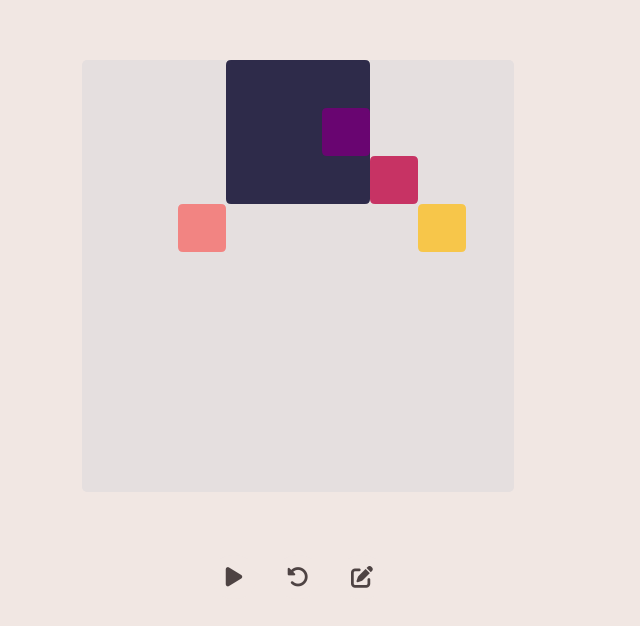
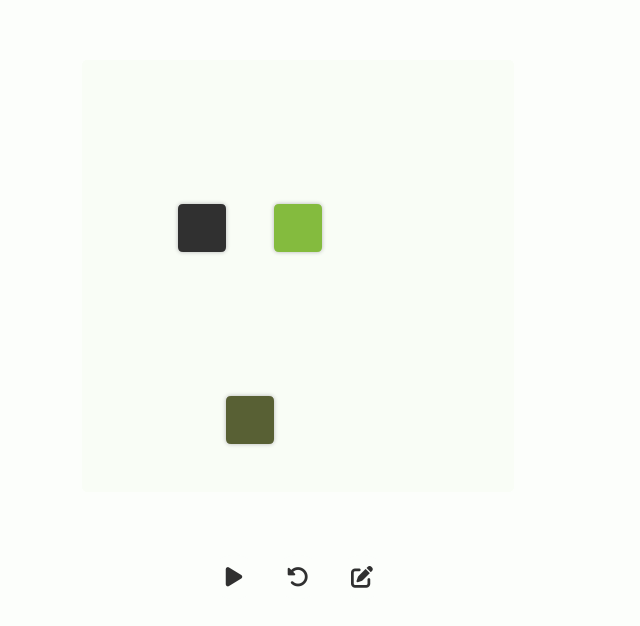
Before and after one commit to gmtmg/boundarium, a plain HTML site: page BoundArium_js/index.html in a window 1280 px wide. Shown: the part 114-740 px from the top of the page, without its empty margins (342-982 px from the left). Drawn offline with Linux system fonts and the light colour scheme.

Commit message:
更新のたびに正方形の位置と色を変更されるようにした

```diff
--- a/BoundArium_js/boundArium.js
+++ b/BoundArium_js/boundArium.js
@@ -41,9 +41,120 @@ canvas.height = squareSize;
 const squareX = (canvas.width - squareSize) / 2;
 const squareY = (canvas.height - squareSize) / 2;
 
-const buttonContainer = document.getElementById('buttonContainer');
-const buttonstyle = window.getComputedStyle(buttonContainer);
-let roundColor = buttonstyle.getPropertyValue("--main-button-color");
+const buttonContainer = document.querySelectorAll('#buttonContainer button');
+const canvasStyle = window.getComputedStyle(canvas);
+let canvasColor = canvasStyle.getPropertyValue("--main-item-color");
+const shadowOffLen = squareSize / 5
+function generateColorScheme() {
+  // ベースとなる色相（hue）をランダムに生成
+  var baseHue = Math.random() * 360;
+  // 彩度（saturation）を一定に設定
+  var saturation = 70;
+  // 明度（lightness）を一定に設定
+  var lightness = Math.random() > 0.5 ? 99 : 10; // 明度を限りなく白または黒に設定
+  let mNum = -1
+  if (lightness<=10){mNum = 1}
+  // ベースの色を基準にした配色パターンを生成
+  var colorScheme = [
+      'hsl(' + baseHue + ', ' + saturation + '%, ' + (lightness + 0.1) + '%)',
+      'hsl(' + baseHue + ', ' + saturation + '%, ' + (lightness - 1) + '%)', // やや暗めの色
+      'hsl(' + (baseHue  + 10*mNum) + ', ' + (saturation+100*mNum) + '%, ' + (lightness + 80*mNum) + '%)',
+
+      'hsl(' + (baseHue  + 15*mNum) + ', ' + (saturation+20*mNum) + '%, ' + (lightness + 50*mNum) + '%)', // やや明るめの色
+      'hsl(' + (baseHue  + 30*mNum) + ', ' + (saturation+40*mNum) + '%, ' + (lightness + 70*mNum) + '%)',
+      'hsl(' + (baseHue  + 100*mNum) + ', ' + (saturation+100*mNum) + '%, ' + (lightness + 80*mNum) + '%)',
+
+  ];
+
+  return colorScheme;
+}
+function randomPos() {
+  return Math.floor(Math.random() * (9)) -4;
+}
+colorList = generateColorScheme()
+document.body.style.backgroundColor = colorList[0];
+canvas.style.backgroundColor = colorList[1];
+buttonContainer.forEach(function(button) {
+  button.style.backgroundColor = colorList[0]; // ボタンの背景色を変更
+  button.style.color = colorList[2]; // ボタンの色を変更
+});
+// RGBからHSVへの変換関数
+function rgbToHsv(r, g, b) {
+  r /= 255, g /= 255, b /= 255;
+
+  var max = Math.max(r, g, b), min = Math.min(r, g, b);
+  var h, s, v = max;
+
+  var d = max - min;
+  s = max === 0 ? 0 : d / max;
+
+  if (max === min) {
+      h = 0; // achromatic
+  } else {
+      switch (max) {
+          case r: h = (g - b) / d + (g < b ? 6 : 0); break;
+          case g: h = (b - r) / d + 2; break;
+          case b: h = (r - g) / d + 4; break;
+      }
+      h /= 6;
+  }
+
+  return [h, s, v];
+}
+
+// HSVからRGBへの変換関数
+function hsvToRgb(h, s, v) {
+  var r, g, b;
+
+  var i = Math.floor(h * 6);
+  var f = h * 6 - i;
+  var p = v * (1 - s);
+  var q = v * (1 - f * s);
+  var t = v * (1 - (1 - f) * s);
+
+  switch (i % 6) {
+      case 0: r = v, g = t, b = p; break;
+      case 1: r = q, g = v, b = p; break;
+      case 2: r = p, g = v, b = t; break;
+      case 3: r = p, g = q, b = v; break;
+      case 4: r = t, g = p, b = v; break;
+      case 5: r = v, g = p, b = q; break;
+  }
+
+  return [Math.round(r * 255), Math.round(g * 255), Math.round(b * 255)];
+}
+
+// 指定した色が明るい場合に彩度を高め、明度を低くし、
+// 指定した色が暗い場合に彩度を下げて明度を高くする関数
+function adjustColorBrightness(color) {
+  var r = parseInt(color.slice(1, 3), 16);
+  var g = parseInt(color.slice(3, 5), 16);
+  var b = parseInt(color.slice(5, 7), 16);
+
+  var hsv = rgbToHsv(r, g, b);
+  var h = hsv[0], s = hsv[1], v = hsv[2];
+ console.log(v);
+  if (v > 0.5) {
+      s *= 1.5; // 彩度を高める
+      v *= 0.7; // 明度を低くする
+  } else {
+    // 白色から少しだけ指定した色に近い色を生成
+    v = 0.1; // 明度を最大値に設定
+    s = 0.1;
+}
+
+  var rgb = hsvToRgb(h, s, v);
+
+  // 新しい色の16進数表現を返す
+  return "#" + rgb.map(c => {
+      var hex = c.toString(16);
+      return hex.length === 1 ? "0" + hex : hex;
+  }).join("");
+}
+
+
+var adjustedColor = adjustColorBrightness(canvasColor);
+
 
 // AudioContextの初期化
 const audioCtx = new (window.AudioContext || window.webkitAudioContext)();
@@ -96,68 +207,42 @@ function playSound(soundType, gainN) {
 let pinballs = [
   {
     id:0,
-    x: 0 ,
-    y: -4 ,
-    size: 144,
-    vx: 3, // X方向の速度
-    vy: 3, // Y方向の速度
-    soundTop: freq.piano.do1,
-    soundRight: freq.piano.fa1,
-    soundBottom: freq.piano.do2,
-    soundLeft: freq.piano.so1,
-    color: "#2e2b4a",
+    x: randomPos() ,
+    y: randomPos() ,
+    size: 48,
+    vx: randomPos(), // X方向の速度
+    vy: randomPos(), // Y方向の速度
+    soundTop: freq.beep.do1,
+    soundRight: freq.beep.fa1,
+    soundBottom: freq.beep.do2,
+    soundLeft: freq.beep.so1,
+    color: colorList[3],
     radiusNum: 5
   },  {
     id:0,
-    x: 1 ,
-    y: -3 ,
+    x: randomPos() ,
+    y: randomPos() ,
     size: 48,
-    vx: 2, // X方向の速度
-    vy: 4, // Y方向の速度
-    soundTop: freq.piano.re1,
-    soundRight: freq.piano.mi1,
-    soundBottom: freq.piano.shi1,
-    soundLeft: freq.piano.ra1,
-    color: "#690571",
+    vx: randomPos(), // X方向の速度
+    vy: randomPos(), // Y方向の速度
+    soundTop: freq.beep.re1,
+    soundRight: freq.beep.fa1,
+    soundBottom: freq.beep.re1,
+    soundLeft: freq.beep.so1,
+    color: colorList[4],
     radiusNum: 5
   },  {
     id:0,
-    x: 2 ,
-    y: -2 ,
+    x: randomPos() ,
+    y: randomPos() ,
     size: 48,
-    vx: 4, // X方向の速度
-    vy: -2, // Y方向の速度
-    soundTop: freq.piano.mi1,
-    soundRight: freq.piano.re1,
-    soundBottom: freq.piano.ra1,
-    soundLeft: freq.piano.shi1,
-    color: "#c73364",
-    radiusNum: 5
-  },  {
-    id:0,
-    x: 3 ,
-    y: -1 ,
-    size: 48,
-    vx: 1, // X方向の速度
-    vy: 2, // Y方向の速度
-    soundTop: freq.piano.fa1,
-    soundRight: freq.piano.do1,
-    soundBottom: freq.piano.so1,
-    soundLeft: freq.piano.do2,
-    color: "#f7c64a",
-    radiusNum: 5
-  },  {
-    id:0,
-    x: -2 ,
-    y: -1 ,
-    size: 48,
-    vx: 1, // X方向の速度
-    vy: -2, // Y方向の速度
-    soundTop: freq.piano.ra1,
-    soundRight: freq.piano.do1,
-    soundBottom: freq.piano.so1,
-    soundLeft: freq.piano.mi1,
-    color: "#f28482",
+    vx: randomPos(), // X方向の速度
+    vy: randomPos(), // Y方向の速度
+    soundTop: freq.beep.ra1,
+    soundRight: freq.beep.re1,
+    soundBottom: freq.beep.do2,
+    soundLeft: freq.beep.so1,
+    color: colorList[5],
     radiusNum: 5
   }
 ];
@@ -234,7 +319,7 @@ function slideAndFade(colorS, xS, speedS, cvs, con) {
     cvs.fillStyle = color; // カラーコードを使用
     cvs.fillRect(xS, 0, 12, con.height);
     xS -= speed;
-    opacity -= 0.1;
+    opacity -= 0.11;
     cvs.globalAlpha = opacity; // 透明度を設定
     if (xS > -10) {
         requestAnimationFrame(draw);
@@ -251,9 +336,9 @@ function slideAndFadeHorizontal(colorS, yS, speedS, cvs, con) {
   function draw() {
     cvs.clearRect(0, 0, con.width, con.height);
     cvs.fillStyle = color; // カラーコードを使用
-    cvs.fillRect(0, yS,  con.width, 6);
+    cvs.fillRect(0, yS,  con.width, 4);
     yS -= speed; // 上に移動するため、y座標を減算する
-    opacity -= 0.1;
+    opacity -= 0.05;
     cvs.globalAlpha = opacity; // 透明度を設定
 
     if (yS > -10) { // 上端に達するまで繰り返す
@@ -297,6 +382,11 @@ function updatePinballs() {
 
   // この関数を使って、角が丸い四角形を描く
   ctx.fillStyle = pinball.color;
+  ctx.shadowOffsetX = -(pinball.x - squareSize / 2) / shadowOffLen; // 影のX方向のオフセット
+  ctx.shadowOffsetY = -(pinball.y - squareSize / 2) / shadowOffLen; // 影のY方向のオフセット
+
+  ctx.shadowBlur = 2; // 影のぼかし量
+  //ctx.shadowColor = adjustedColor; // 影の色
   drawRoundedRect(ctx, pinball.x - pinball.size / 2, pinball.y - pinball.size / 2, pinball.size, pinball.size, pinball.radiusNum); // ここでの10は角の丸みの半径
   });
 }
@@ -328,17 +418,17 @@ function playSwith(){
   }
 }
 
-editCanvas.addEventListener('click', function(e) {
-  if (editNum == -1) return;
-  const rectEdit = editCanvas.getBoundingClientRect();
-  const xEdit = e.clientX - rectEdit.left; // クリックされたX座標
-  const yEdit = e.clientY - rectEdit.top; // クリックされたY座標
-  if (xEdit >= editCanvas.width / 2 - pinballs[editNum].size / 2 && xEdit <= editCanvas.width / 2 + pinballs[editNum].size / 2 &&
-      yEdit >= editCanvas.height / 2 - pinballs[editNum].size / 2 && yEdit <= editCanvas.height / 2 + pinballs[editNum].size / 2) {
-    // ここで、ピンボールがクリックされたときのアクションを実行
-    console.log('Edit Pinball clicked!', pinballs[editNum]);
-  }
-});
+//editCanvas.addEventListener('click', function(e) {
+//  if (editNum == -1) return;
+//  const rectEdit = editCanvas.getBoundingClientRect();
+//  const xEdit = e.clientX - rectEdit.left; // クリックされたX座標
+//  const yEdit = e.clientY - rectEdit.top; // クリックされたY座標
+//  if (xEdit >= editCanvas.width / 2 - pinballs[editNum].size / 2 && xEdit <= editCanvas.width / 2 + pinballs[editNum].size / 2 &&
+//      yEdit >= editCanvas.height / 2 - pinballs[editNum].size / 2 && yEdit <= editCanvas.height / 2 + pinballs[editNum].size / 2) {
+//    // ここで、ピンボールがクリックされたときのアクションを実行
+//    console.log('Edit Pinball clicked!', pinballs[editNum]);
+//  }
+//});
 
 function createButton(pinball) {
   if(editFlag) return;
@@ -348,22 +438,21 @@ function createButton(pinball) {
   drawRoundedRect(editCtx, editCanvas.width / 2 - pinball.size / 2, editCanvas.height / 2 - pinball.size / 2, pinball.size, pinball.size, pinball.radiusNum);
   }
 
-canvas.addEventListener('click', function(e) {
-  if(editFlag) return;
-  const rect = canvas.getBoundingClientRect();
-  const x = e.clientX - rect.left; // クリックされたX座標
-  const y = e.clientY - rect.top; // クリックされたY座標
-  // すべてのpinballsをループして、クリックされた位置がピンボール内かどうかをチェック
-  pinballs.forEach(pinball => {
-    if (x >= pinball.x - pinball.size / 2 && x <= pinball.x + pinball.size / 2 &&
-        y >= pinball.y - pinball.size / 2 && y <= pinball.y + pinball.size / 2) {
-      // ここで、ピンボールがクリックされたときのアクションを実行
-      console.log('Pinball clicked!', pinball);
-
-      createButton(pinball);
-    }
-  });
-});
+//canvas.addEventListener('click', function(e) {
+//  if(editFlag) return;
+//  const rect = canvas.getBoundingClientRect();
+//  const x = e.clientX - rect.left; // クリックされたX座標
+//  const y = e.clientY - rect.top; // クリックされたY座標
+// すべてのpinballsをループして、クリックされた位置がピンボール内かどうかをチェック
+//  pinballs.forEach(pinball => {
+//    if (x >= pinball.x - pinball.size / 2 && x <= pinball.x + pinball.size / 2 &&
+//        y >= pinball.y - pinball.size / 2 && y <= pinball.y + pinball.size / 2) {
+//      // ここで、ピンボールがクリックされたときのアクションを実行
+//      console.log('Pinball clicked!', pinball);
+//      createButton(pinball);
+//    }
+//  });
+//});
 
 // ピンボールのアニメーションの再生状態を保持する変数
 // ボタンのイベントリスナーを設定
@@ -374,22 +463,16 @@ playButton.addEventListener('click', function() {
 
 editButton.addEventListener('click', function() {
   editFlag = !editFlag;
-  canvas.style.transition = 'transform 1.0s ease';
-  editContainer.style.transition = 'transform 1s, opacity 0.5s';
   if(!editFlag){
     playSwith();
-
     editButton.classList.add('playing');
-    canvas.style.transform = 'translateX(216px)';
-    editContainer.style.opacity = '1'; // 最終的に透明にする
-    editContainer.style.transform = 'translateX(-236px)'; // 左に240px移動させる
-
   }else{
+    editButton.classList.remove('playing');
+    ctx.shadowOffsetX = 0;
+    ctx.shadowOffsetY = 0;
+    ctx.shadowBlur = 0;
+    ctx.shadowColor = 'transparent';
     playSwith();
-    canvas.style.transform = 'translateX(0px)';
-    editContainer.style.opacity = '0'; // だんだん見えるように
-    editContainer.style.transform = 'translateX(0px)';
-    editButton.classList.remove('playing');
   }
 });
 
@@ -405,23 +488,25 @@ pianotile.addEventListener('click', function() {
 
 drawSquare();
 
-pinballs.forEach(pinball => {
-  ctx.fillStyle = pinball.color;
-  drawRoundedRect(ctx, pinball.x - pinball.size / 2, pinball.y - pinball.size / 2, pinball.size, pinball.size, pinball.radiusNum); // ここでの10は角の丸みの半径
-});
-
-
-
+function ballRectSet(pinballsData){
+  pinballsData.forEach(pinball => {
+    ctx.fillStyle = pinball.color;
+    //ctx.shadowOffsetX = -(pinball.x - squareSize / 2) / shadowOffLen; // 影のX方向のオフセット
+    //ctx.shadowOffsetY = -(pinball.y - squareSize / 2) / shadowOffLen; // 影のY方向のオフセット
+    ctx.shadowBlur = 4; // 影のぼかし量
+    ctx.shadowColor = adjustedColor;
+    drawRoundedRect(ctx, pinball.x - pinball.size / 2, pinball.y - pinball.size / 2, pinball.size, pinball.size, pinball.radiusNum); // ここでの10は角の丸みの半径
+  });
+}
 // アニメーションループ
 function animate() {
   if (!isPlaying) return;
   ctx.clearRect(0, 0, canvas.width, canvas.height); // 画面をクリア
   //drawSquare(); // 枠線を再描画
-
   updatePinballs(); // ピンボールを更新
   requestAnimationFrame(animate); // 次のフレームを要求
 }
 
 
-
+ballRectSet(pinballs);
 animate();
--- a/BoundArium_js/style.css
+++ b/BoundArium_js/style.css
@@ -1,8 +1,8 @@
 
 :root {
-  --main-bg-color: #f1e7e3;
-  --main-item-color:  #e5dfdf;
-  --main-button-color: #4e4343;
+  --main-bg-color: #ffffff;
+  --main-item-color:  #ffffff;
+  --main-button-color: #ffffff;
 }
 
 html, body {
@@ -15,7 +15,7 @@ html, body {
   align-items: center; /* 垂直方向の中央揃え */
   flex-direction: column; /* 子要素を縦方向に配置 */
   text-align: center;
-  background-color: var(--main-bg-color);
+
 }
 
 #container {
@@ -32,7 +32,6 @@ html, body {
 #pinballCanvas {
   margin: 0 auto;
   border-radius: 5px;
-  background-color: var(--main-item-color);
 }
 
 #effeCanvas-n {
@@ -71,7 +70,6 @@ html, body {
 }
 
 #buttonContainer button {
-  background-color: var(--main-bg-color);/* ボタンの背景色を黒に設定 */
   border: none; /* ボタンの境界線を削除 */
   padding: 10px; /* ボタンの内側の余白 */
   cursor: pointer; /* ホバー時のカーソルをポインターに設定 */
@@ -91,9 +89,6 @@ html, body {
   0% { box-shadow: 0 0 0 0 var(--hover); }
 }
 
-#buttonContainer button i {
-  color: var(--main-button-color); /* アイコンの色を白に設定 */
-}
 
 #editContainer {
   position: absolute;
```
